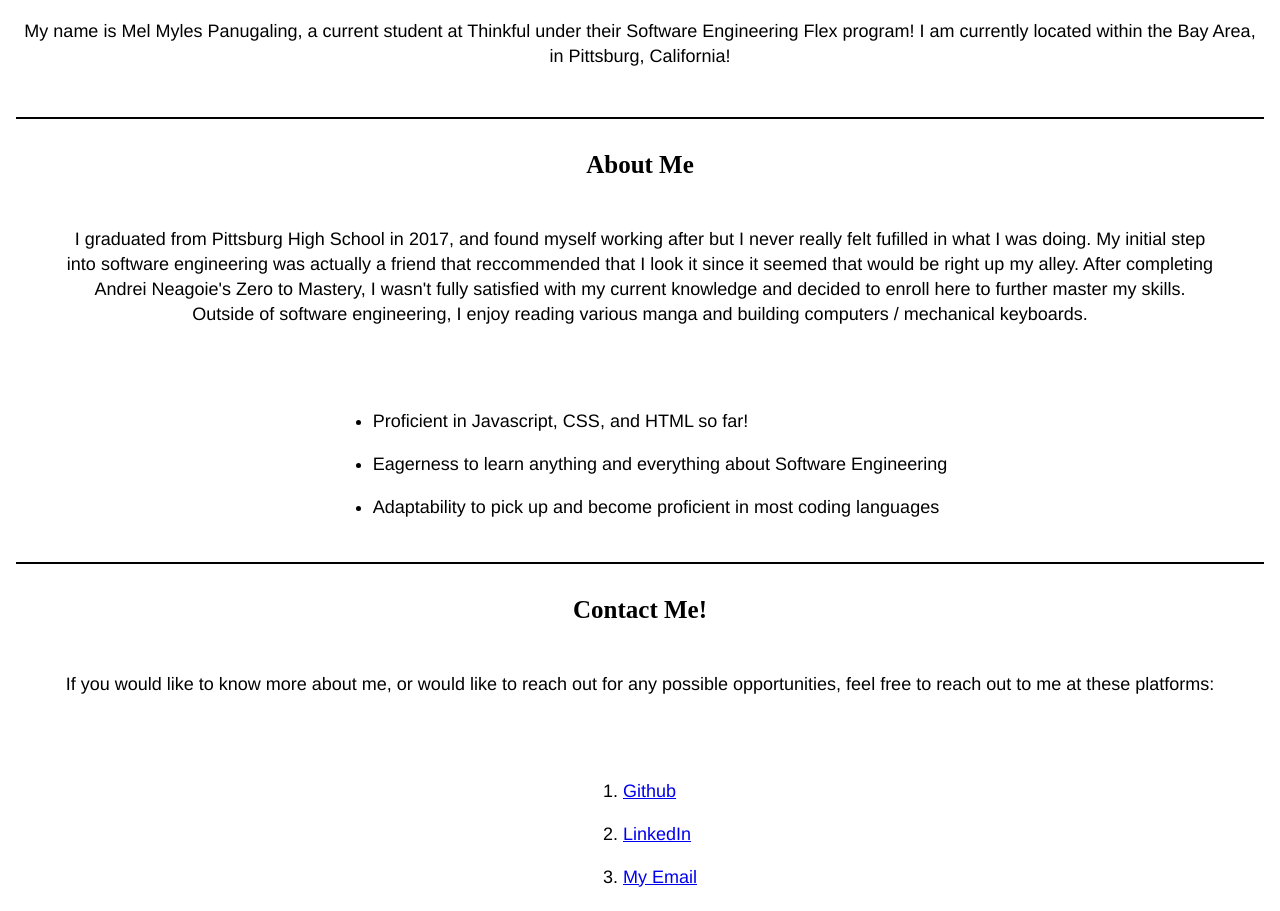
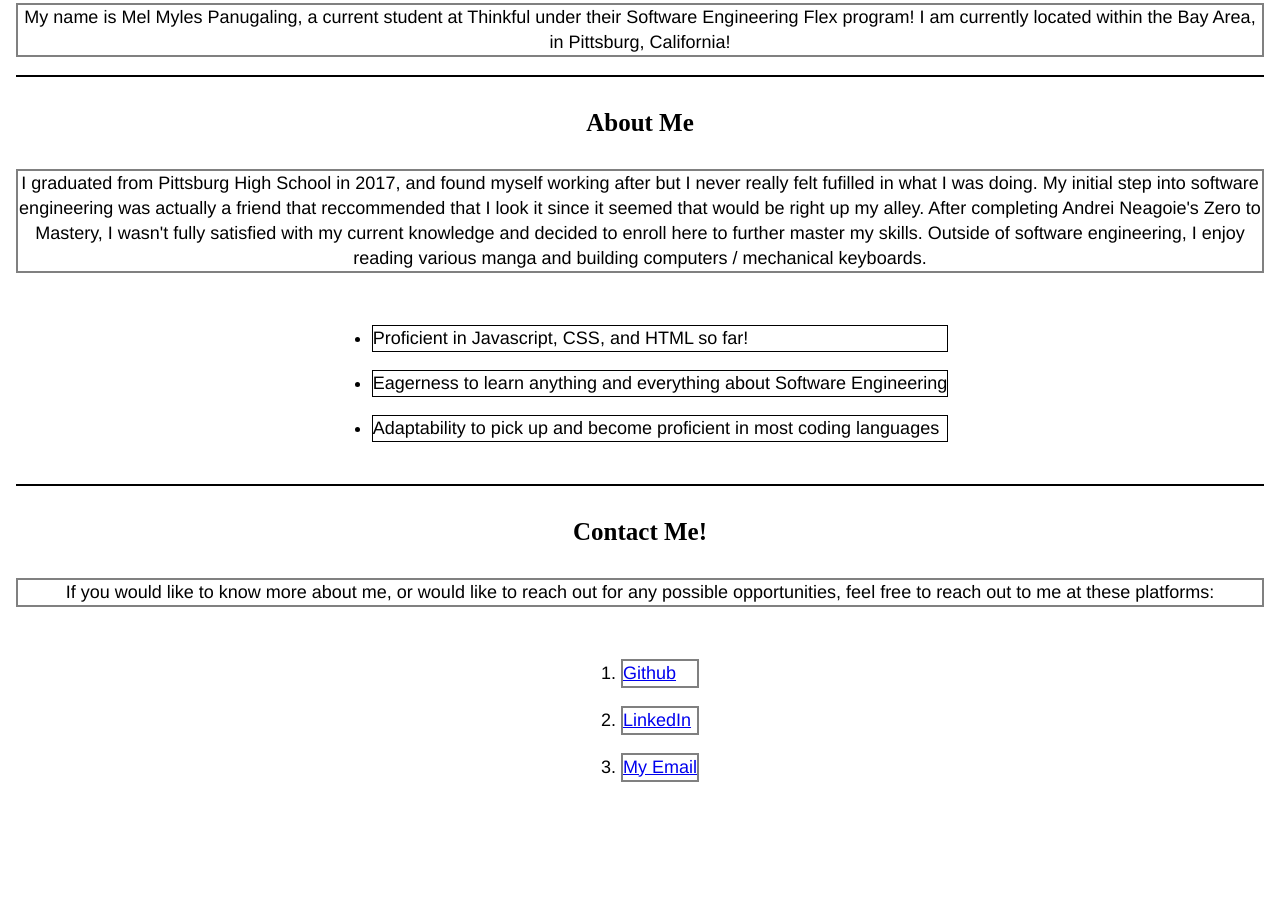
Before and after one commit to fmlomm/portfolio-website, a plain HTML site: page index.html in a window 1280 px wide. Shown: the part 710-1621 px from the top of the page. Drawn offline with Linux system fonts and the light colour scheme.

Commit message:
css updates
updates css for revisions

```diff
--- a/index.html
+++ b/index.html
@@ -22,16 +22,16 @@
         <!-- Creating div to center profile picture to grab attention and psuedoclass for CSS -->
         <img class="self-img center" src="self.jpeg" alt="Picture of Myself">
         <h3>Get to know me!</h3>
-        <p class="bg-color">
-            My name is Mel Myles Panugaling, a current student at Thinkful under their Software Engineering Flex program!
-            I am currently located within the Bay Area, in Pittsburg, California!
+        <p class="txt-border bg-color">
+         My name is Mel Myles Panugaling, a current student at Thinkful under their Software Engineering Flex program!
+        I am currently located within the Bay Area, in Pittsburg, California!
         </p>
     </div>
     <hr>
     <div>
         <article>
         <h3>About Me</h3>
-        <p>
+        <p class="txt-border bg-color">
         I graduated from Pittsburg High School in 2017, and found myself working after but I never really felt fufilled in what I was doing.
         My initial step into software engineering was actually a friend that reccommended that I look it since it
         seemed that would be right up my alley. After completing Andrei Neagoie's Zero to Mastery, I wasn't fully satisfied with
@@ -49,12 +49,12 @@
         <hr>
         <h3>Contact Me!</h3>
         <!-- Contact section linking to Github page, LinkedIn page, and link to my email -->
-        <p class="bg-color">If you would like to know more about me, or would like to reach out for any possible opportunities, feel free to reach out to me at these platforms:</p>
+        <p class=" txt-border bg-color">If you would like to know more about me, or would like to reach out for any possible opportunities, feel free to reach out to me at these platforms:</p>
         <ol>
-            <li class="bg-color"><a href="https://github.com/fmlomm">Github</a></li>
-            <li class="bg-color"><a href="https://www.linkedin.com/in/mel-panugaling-a55386212/">LinkedIn</a></li>
+            <li class="txt-border bg-color"><a href="https://github.com/fmlomm">Github</a></li>
+            <li class="txt-border bg-color"><a href="https://www.linkedin.com/in/mel-panugaling-a55386212/">LinkedIn</a></li>
             <!-- This syntax "mailto:" should open up default email provider to send an email -->
-            <li class="bg-color"><a href="mailto:melpanugaling44@gmail.com">My Email</a></li>
+            <li class="txt-border bg-color"><a href="mailto:melpanugaling44@gmail.com">My Email</a></li>
         </ol>
 
     </div>
--- a/style.css
+++ b/style.css
@@ -28,13 +28,13 @@ div {
 }
 
 p {
-    margin: 3rem;
+    margin: 3rem 0rem, 3rem 0rem;
+    text-align: center;
     font-size: 18px;
     line-height: 25px;
     text-align: center;
     display: block;
     font-family: 'Franklin Gothic Medium', 'Arial Narrow', Arial, sans-serif;
-    background-color: white;
 }
 
 ul, ol {
@@ -47,17 +47,20 @@ li {
     font-size: 18px;
     line-height: 25px;
     font-family: 'Franklin Gothic Medium', 'Arial Narrow', Arial, sans-serif;
+    border: 1px solid black;
 }
 
 body {
     margin: 0px;
 }
 
+.txt-border {
+    border: 2px solid grey;
+}
 
 .bg-color {
     background-color: white;
-    margin-left: 0;
-    margin-right: 0;
+
 }
 
 .self-img {
```
